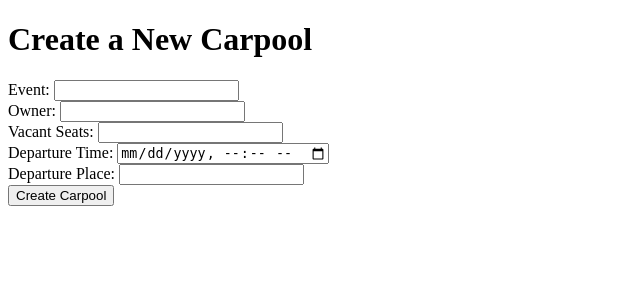
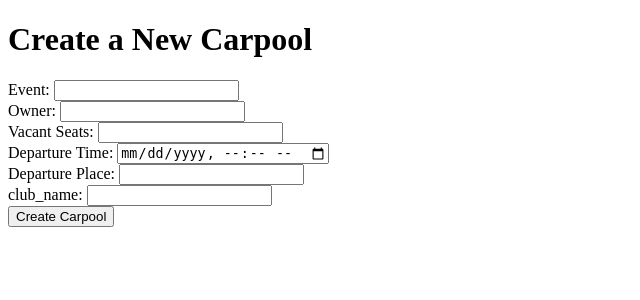
Before and after one commit to jacob1911/K-rsel-website, a Flask app: page /create in a window 1280 px wide. Shown: the top 300 px of the page, without its empty margins (0-640 px from the left). Run offline with Flask 3, Linux system fonts and the light colour scheme.

Commit message:
new commit

```diff
--- a/app.py
+++ b/app.py
@@ -10,6 +10,7 @@ class Carpool(db.Model):
     id = db.Column(db.Integer, primary_key=True)
     event = db.Column(db.String(100), nullable=False)
     owner = db.Column(db.String(100), nullable=False)
+    club_name = db.Column(db.String(100), nullable=False)
     vacant_seats = db.Column(db.Integer, nullable=False)
     departure_time = db.Column(db.DateTime, nullable=False)  # Could be a datetime type
     departure_place = db.Column(db.String(100), nullable=False)
@@ -36,6 +37,16 @@ def home():
     active_carpools = Carpool.query.filter(Carpool.departure_time >= datetime.utcnow()).all()
     return render_template('home.html', carpools=active_carpools)
 
+@app.route('/carpool/<club_name>')
+def show_carpools(club_name):
+    # Query carpools that belong to the specified club
+    club_carpools = Carpool.query.filter(Carpool.club_name == club_name).all()
+
+    return render_template('home.html', carpools=club_carpools, club_name=club_name)
+
+
+
+
 # Create a new carpool
 @app.route('/create', methods=['GET', 'POST'])
 def create_carpool():
@@ -45,12 +56,13 @@ def create_carpool():
         vacant_seats = int(request.form['vacant_seats'])
         departure_time = request.form['departure_time']
         departure_place = request.form['departure_place']
+        club_name = request.form['club_name']
 
 
         departure_time = datetime.strptime(departure_time, '%Y-%m-%dT%H:%M') # Convert to datetime object
 
         # Create a new Carpool object
-        new_carpool = Carpool(event=event, owner=owner, vacant_seats=vacant_seats, departure_time=departure_time, departure_place=departure_place)
+        new_carpool = Carpool(event=event, owner=owner, vacant_seats=vacant_seats, departure_time=departure_time, departure_place=departure_place, club_name=club_name)
 
         # Save it to the database
         db.session.add(new_carpool)
--- a/templates/create_carpool.html
+++ b/templates/create_carpool.html
@@ -22,6 +22,9 @@
         <label for="departure_place">Departure Place:</label>
         <input type="text" name="departure_place" required>
     <br>
+        <label for="club_name">club_name:</label>
+        <input type="text" name="club_name" required>
+    <br>
         <button type="submit">Create Carpool</button>
     </form>
 
```
Also changed, not shown: templates/carpools.html (added, +17 -0 lines), instance/carpool.db.
